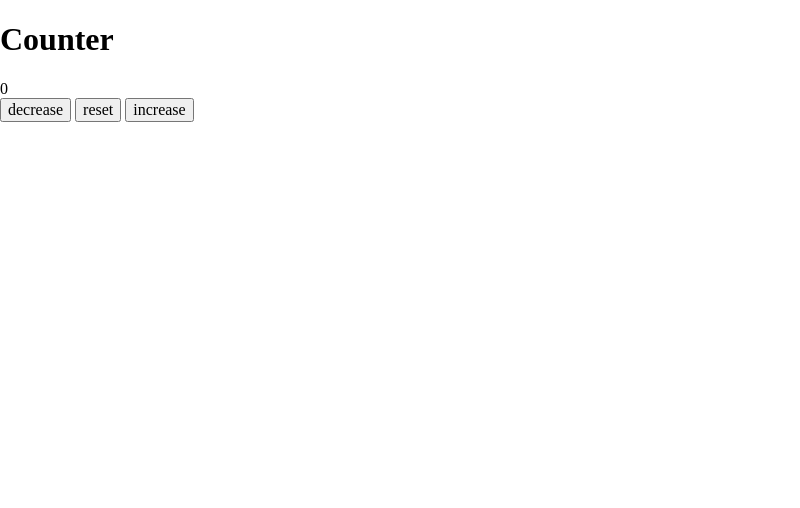
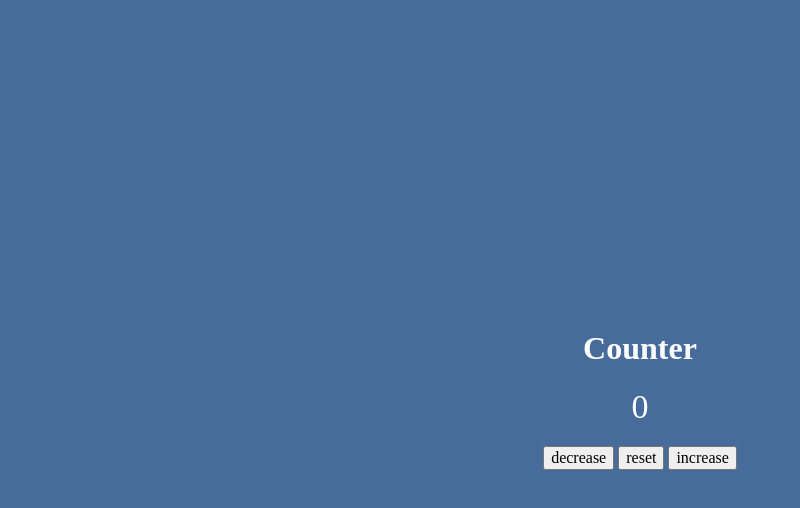
Before and after one commit to mkuzmierz/counter, a plain HTML site: page index.html in a window 1280 px wide. Shown: the whole page, without its empty margins (0-800 px from the left). Drawn offline with Linux system fonts and the light colour scheme.

Commit message:
added basic styles

```diff
--- a/index.html
+++ b/index.html
@@ -11,10 +11,10 @@
 <body>
     <main>
         <div class="container">
-            <h1>
+            <h1 class="counter">
                 Counter
             </h1>
-                <span id="value">0</span>
+                <div id="value" class="value">0</div>
                 <div class="button-container">
                     <button class="btn decrease">decrease</button>
                     <button class="btn reset">reset</button>
--- a/styles.css
+++ b/styles.css
@@ -5,3 +5,28 @@ html {
 *, *::before, *::after {
     box-sizing: inherit;
   }
+
+  body {
+    background: #476C9B;
+    display: flex;
+    align-items: center;
+    justify-content: center;
+    min-height: 100vh;
+    color: #fff;
+  }
+
+  .counter {
+    margin: auto;
+  }
+
+.container {
+   display: flex;
+   flex-direction: column;
+   justify-content: center;
+}
+
+  .value {
+   font-size: 34px;
+   margin: auto;
+   padding: 20px;
+  }
```
